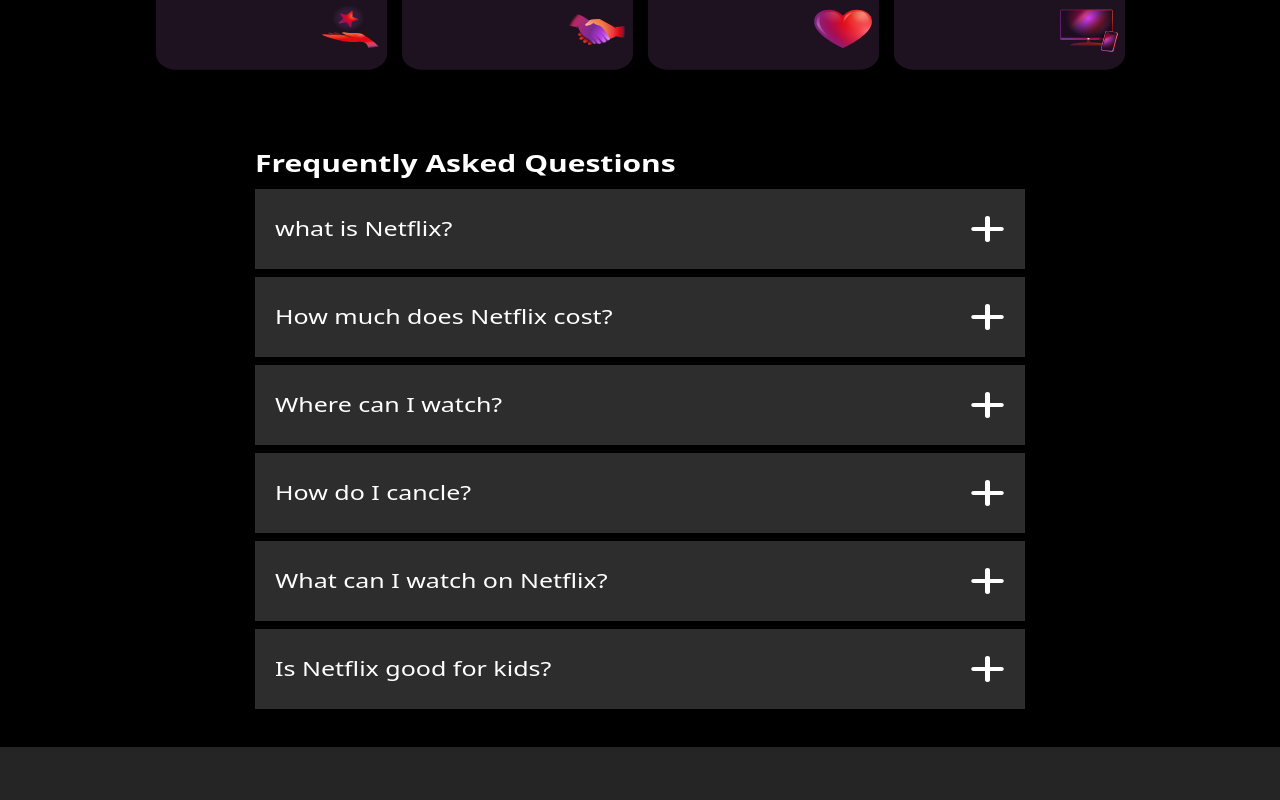
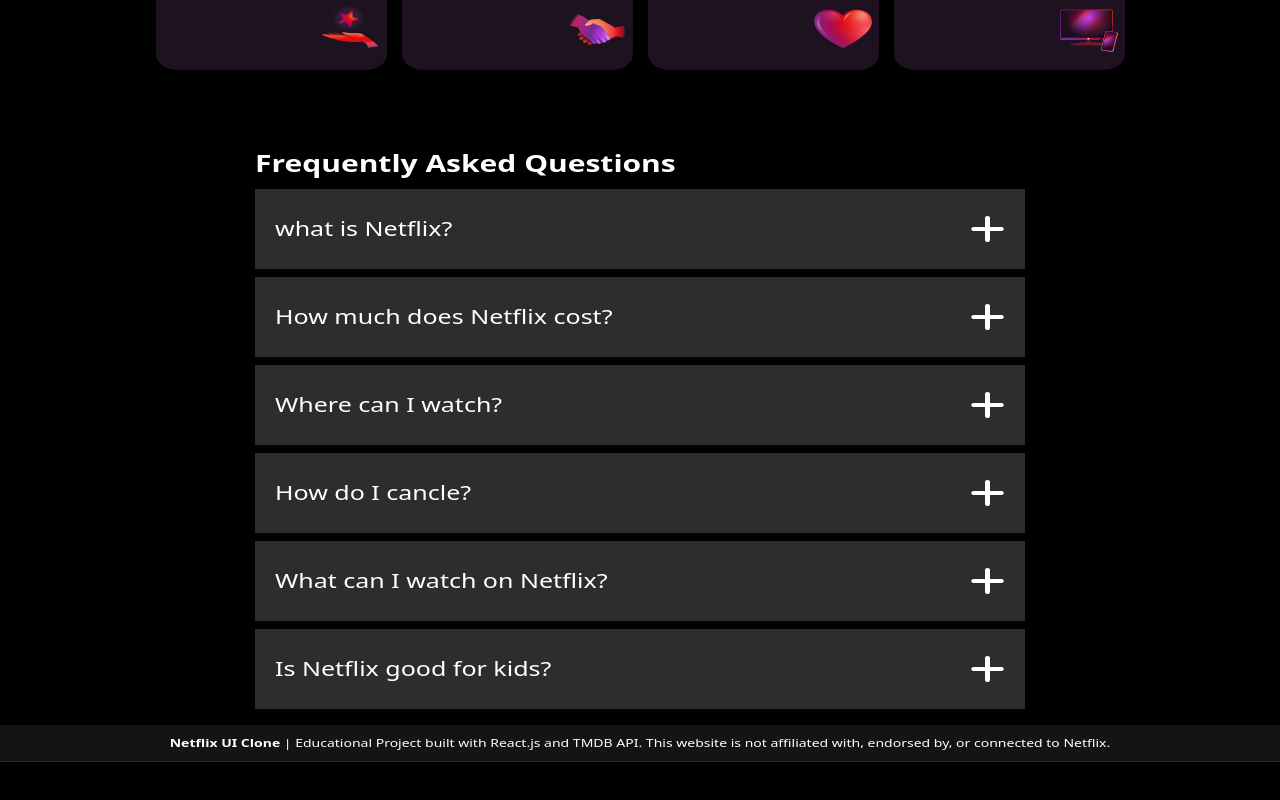
Before and after one commit to udayrajdara/netflix-clone, a React (Create React App) app: page / in a window 1280 px wide. Shown: the part 1435-2235 px from the top of the page. Before the commit the page ends 2182 px from the top, so only its background shows below. Built offline with nearby package versions, Linux system fonts and the light colour scheme; no server answers.

Commit message:
Add educational disclaimer and update branding

```diff
--- a/public/index.html
+++ b/public/index.html
@@ -7,7 +7,7 @@
     <meta name="theme-color" content="#000000" />
     <meta
       name="description"
-      content="Netflix is the home of amazing original programming that you can't find anywhere else. Movies, TV shows, specials and more, all tailored specifically to you ..."
+      content="Netflix UI Clone built with React.js and TMDB API for educational and portfolio purposes. Not affiliated with Netflix."
     />
     <link rel="apple-touch-icon" href="" />
     <!--
@@ -24,7 +24,7 @@
       work correctly both with client-side routing and a non-root public URL.
       Learn how to configure a non-root public URL by running `npm run build`.
     -->
-    <title>Netflix UI Clone</title>
+    <title>Netflix UI Clone | React Project</title>
   </head>
   <body>
     <noscript>You need to enable JavaScript to run this app.</noscript>
--- a/src/Pages/LandingPage/landingpage.js
+++ b/src/Pages/LandingPage/landingpage.js
@@ -157,7 +157,7 @@
 // }
 
 useEffect(()=>{
-    document.title = 'Netflix India - Watch TV shows Online, Watch Movies Online';
+    document.title = 'Netflix UI Clone | React Project - Watch TV shows Online, Watch Movies Online';
 }, [])
 
 
@@ -260,6 +260,20 @@
                             )
                         })}
                     </div>
+
+                    <div   style={{
+                        background: "#141414",
+                        color: "#fff",
+                        padding: "12px",
+                        textAlign: "center",
+                        fontSize: "14px",
+                        borderBottom: "1px solid #333",
+                        marginTop: "20px",
+                    }}>
+                    <strong>Netflix UI Clone</strong> | Educational Project built with React.js
+                    and TMDB API. This website is not affiliated with, endorsed by, or connected
+                    to Netflix.
+                    </div>
                 </section>
 
 
--- a/src/Pages/Movies/movies.js
+++ b/src/Pages/Movies/movies.js
@@ -31,7 +31,7 @@
 
 
     useEffect(()=>{
-        document.title = 'Movies - Netflix';
+        document.title = 'Movies - Netflix UI Clone | React Project';
 
         document.querySelector('meta[name="description"]')
         .setAttribute('content', 'Action Comedy Movies · The Adam Project · The Man from Toronto · Murder Mystery 2 · The Out-Laws · Thunder Force · Shazam! Fury of the Gods · Birds of Prey (And ...');
--- a/src/Pages/Netflix/netflix.js
+++ b/src/Pages/Netflix/netflix.js
@@ -34,7 +34,7 @@
     }
 
     useEffect(()=>{
-        document.title = 'Home - Netflix';
+        document.title = 'Home - Netflix UI Clone | React Project';
 
         document.querySelector('meta[name="description"]')
         .setAttribute('content', 'What is Netflix? Netflix is a streaming service that offers a wide variety of award-winning TV shows, movies, anime, documentaries, and more on thousands of ...');
--- a/src/Pages/SearchMovie/searchMovie.js
+++ b/src/Pages/SearchMovie/searchMovie.js
@@ -9,7 +9,7 @@
   // const[isHovered, setIsHovered] = useState(false);
 
     useEffect(()=>{
-        document.title = 'Netflix'
+        document.title = 'Netflix UI Clone | React Project'
     },[])
 
 
--- a/src/Pages/SignIn/signin.js
+++ b/src/Pages/SignIn/signin.js
@@ -80,7 +80,7 @@
         }
 
         useEffect(()=>{
-            document.title = 'Netflix';
+            document.title = 'Sign In - Netflix UI Clone | React Project';
 
             document.querySelector('meta[name="description"]')
         .setAttribute('content', 'Watch Netflix movies & TV shows online or stream right to your ...')
--- a/src/Pages/SignUp/signup.js
+++ b/src/Pages/SignUp/signup.js
@@ -7,7 +7,7 @@
 export default function SignUp(){
 
     useEffect(()=>{
-        document.title = 'Netflix'
+        document.title = 'Sign Up - Netflix UI Clone | React Project';
     }, [])
 
     return (
--- a/src/Pages/SignUp/stepone.js
+++ b/src/Pages/SignUp/stepone.js
@@ -52,7 +52,7 @@
 
 
     useEffect(()=>{
-        document.title = 'Netflix'
+        document.title = 'Step One - Netflix UI Clone | React Project'
     }, [])
 
 
--- a/src/Pages/TVShows/TvShows.js
+++ b/src/Pages/TVShows/TvShows.js
@@ -32,7 +32,7 @@
 
 
     useEffect(()=>{
-        document.title = 'TV Shows - Netflix';
+        document.title = 'TV Shows - Netflix UI Clone | React Project';
 
         document.querySelector('meta[name="description"]')
         .setAttribute('content', 'TV Sci-Fi & Horror · Stranger Things · Supernatural · Manifest · All of Us Are Dead · Chilling Adventures of Sabrina · Dracula · Black Lightning · Supergirl ...');
```
